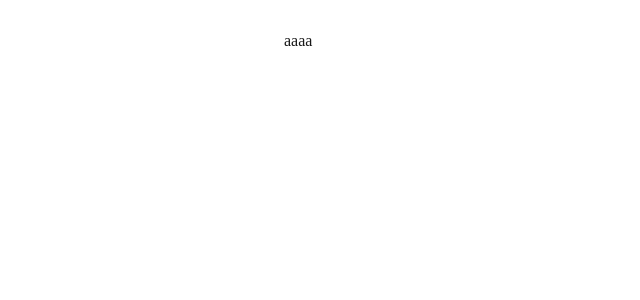
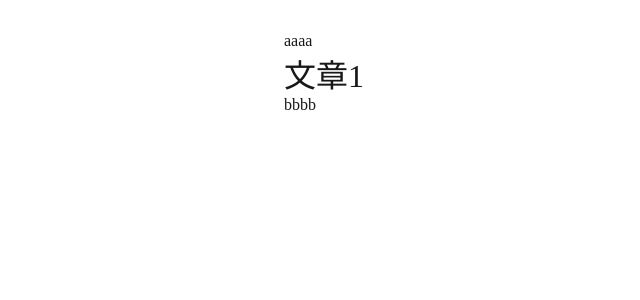
Before and after one commit to XuekaiShi/www-shixk, a Vue app: page /1/1 in a window 1280 px wide. Shown: the top 300 px of the page, without its empty margins (28-668 px from the left). Built offline with nearby package versions, Linux system fonts and the light colour scheme.

Commit message:
feat: dynamic Import demo

```diff
--- a/src/views/articles/template/ArticleView.vue
+++ b/src/views/articles/template/ArticleView.vue
@@ -1,3 +1,35 @@
+<script setup lang="ts">
+import { ref, reactive, onMounted, markRaw, shallowRef, onBeforeMount } from 'vue';
+import { useRoute } from 'vue-router';
+import A1 from '@/views/articles/template/a1.vue'
+// const modules = import.meta.glob('../*.vue');
+
+const route = useRoute()
+const routeID = route.path.replace(/^(.*?)(?=\d+$)/, '')
+
+const Article = shallowRef({})
+Article.value = A1
+onMounted(async () => {
+  const module = await import(`./a${routeID}.vue`);
+  // console.log(module)
+  Article.value = module.default
+})
+// onMounted(async () => {
+//   const modules = import.meta.glob('../*.vue');
+//   for (const path in modules) {
+//     const mod = await modules[path]()
+//     const id = path.replace(/\D/gm, '')
+//     console.log(id)
+//     if (id === routeID) {
+//       Article.value = (mod as any).default
+//     }
+//   }
+// })
+</script>
 <template>
-  <div>aaaa</div>
+  <div>
+    <div>aaaa</div>
+    <component :is="Article" />
+    <div>bbbb</div>
+  </div>
 </template>
--- /dev/null
+++ b/src/views/articles/template/a1.vue
@@ -0,0 +1,5 @@
+<template>
+  <div>
+    <h1>文章1</h1>
+  </div>
+</template>
--- /dev/null
+++ b/src/views/articles/template/a2.vue
@@ -0,0 +1,5 @@
+<template>
+  <div>
+    <h1>文章2</h1>
+  </div>
+</template>
```
Also changed, not shown: 1 other file (tests, documents, lock files or other folders).
